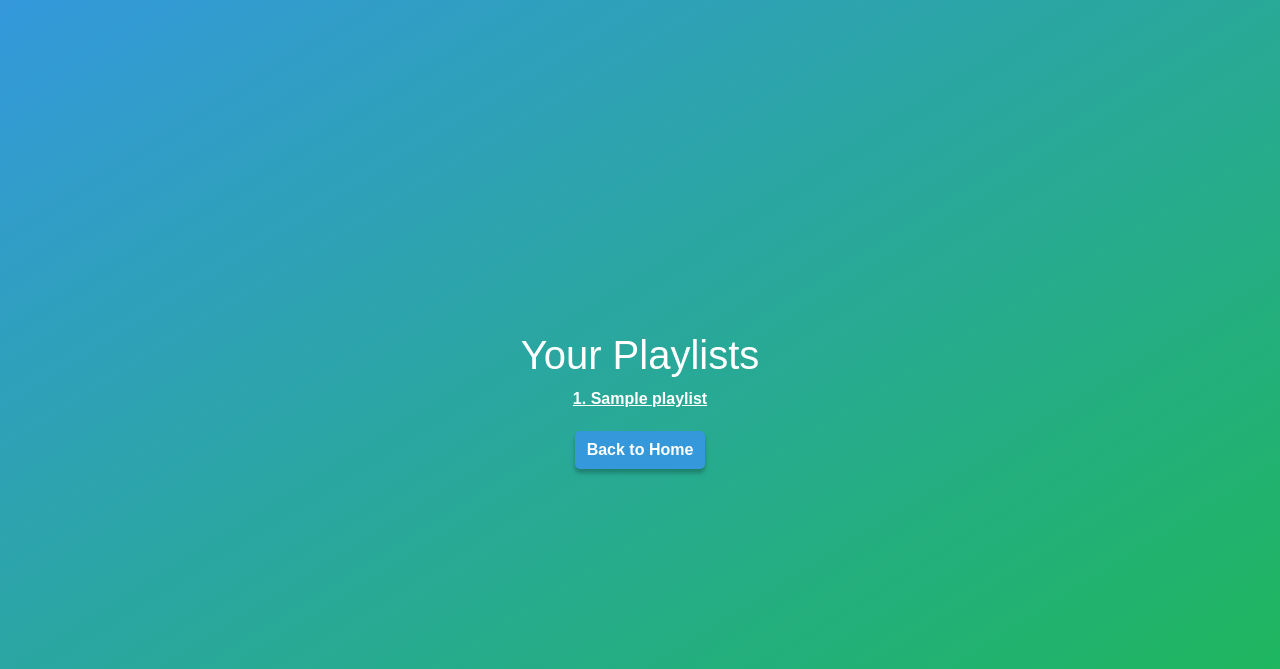
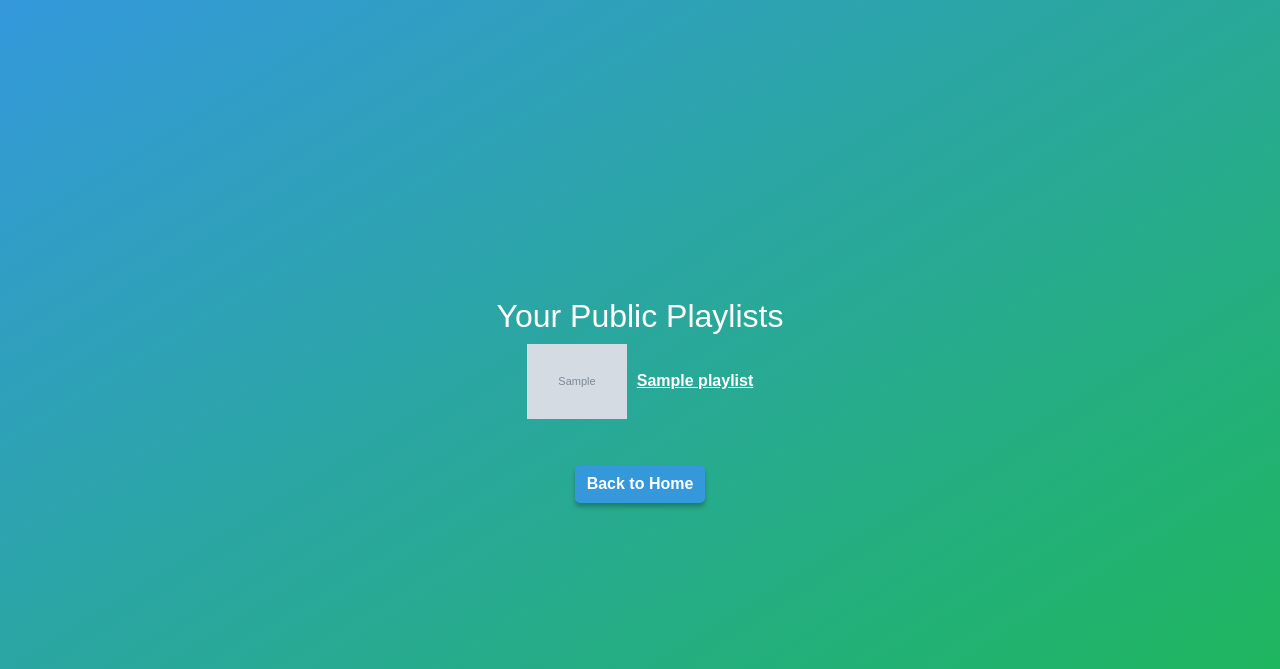
Before and after one commit to Austin-Metke/CST205-Final-Project, a Flask app: template templates/view_playlists.html in a window 1280 px wide. Shown: the top 669 px of the page. Run offline with Flask 3, Linux system fonts and the light colour scheme; the template is opened without the code that fills it: most values are stand-ins (such as "Sample title", 1, 10 or a date in 2020); grey boxes marked "Sample" are stand-in pictures.

Commit message:
Updated the View Playlists page

```diff
--- a/static/styles.css
+++ b/static/styles.css
@@ -81,3 +81,24 @@ body {
     max-height: 400px; /* Adjust the height as needed */
     overflow-y: auto;
 }
+
+.list-style {
+    list-style-type: none;
+    padding: 0;
+}
+
+.list-element {
+    display: flex;
+    align-items: center;
+    margin-bottom: 10px;
+    font-family: Arial, sans-serif;
+    font-weight: bold;
+}
+
+.thumbnail {
+    max-width: 100px;
+    max-height: 100px;
+    width: auto;
+    height: auto;
+    margin-right: 10px;
+}
--- a/templates/view_playlists.html
+++ b/templates/view_playlists.html
@@ -1,3 +1,4 @@
+
 <!DOCTYPE html>
 <html lang="en">
 
@@ -7,25 +8,24 @@
     <title>View Playlists</title>
 </head>
 <link href="https://cdn.jsdelivr.net/npm/bootstrap@5.3.2/dist/css/bootstrap.min.css" rel="stylesheet" integrity="sha384-T3c6CoIi6uLrA9TneNEoa7RxnatzjcDSCmG1MXxSR1GAsXEV/Dwwykc2MPK8M2HN" crossorigin="anonymous">
+
 <link rel="stylesheet" href="{{ url_for('static', filename='styles.css') }}">
 
 </head>
 
 <body>
 
-
-
-    <h1>Your Playlists</h1>
-    <div class="flex-column">
+    <h2>Your Public Playlists</h2>
+    <ul class="list-style">
         {% for playlist in playlists['items'] %}
-           <a href="{{playlist['external_urls']['spotify']}}" class="default-text">{{loop.index}}. {{ playlist['name'] }}</a>
-
+            <li class="list-element">
+                <img class="thumbnail"  src="{{ playlist.images[0].url }}" alt="Playlist Picture">
+                <a href="{{playlist['external_urls']['spotify']}}" class="default-text"> {{ playlist['name'] }}</a>
+            </li>
         {% endfor %}
-    </div>
+    </ul>
 
     <a class="btn" href="{{ url_for('index') }}">Back to Home</a>
 
-
 </body>
-
 </html>
```
